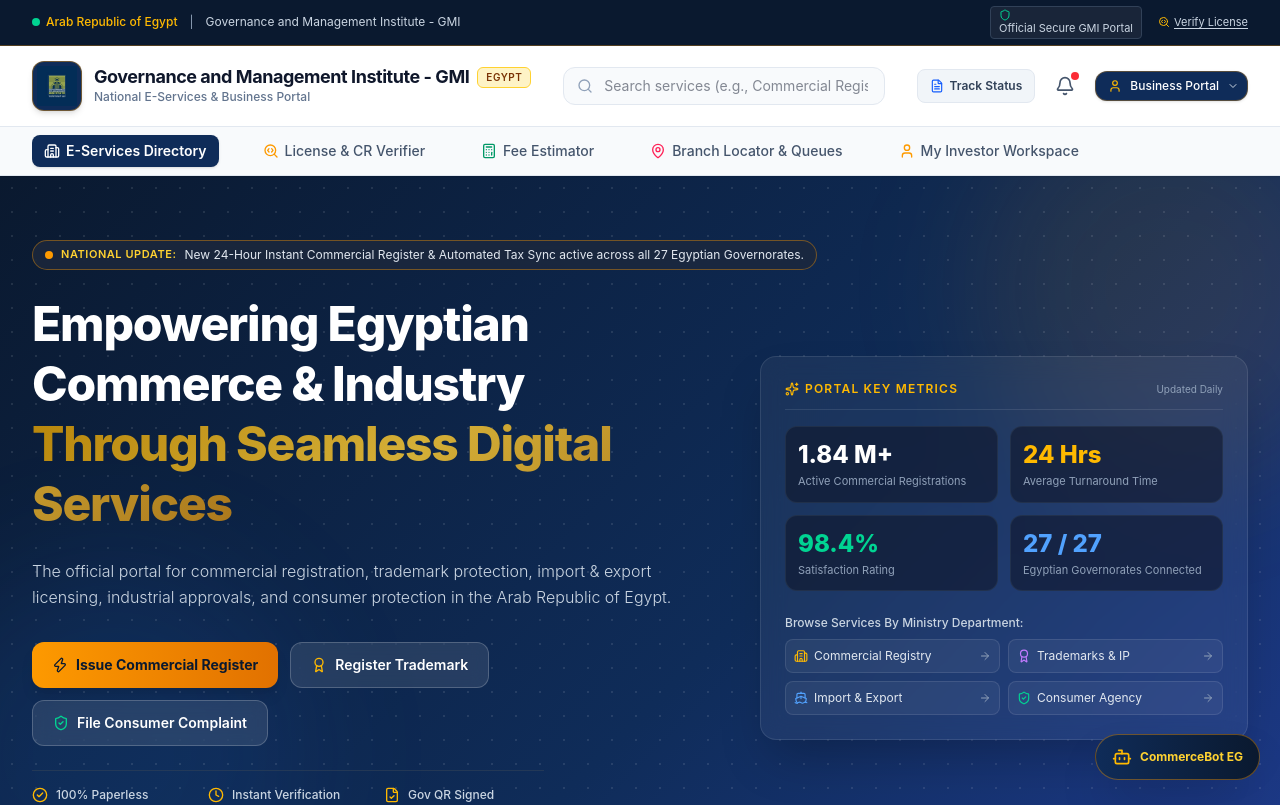
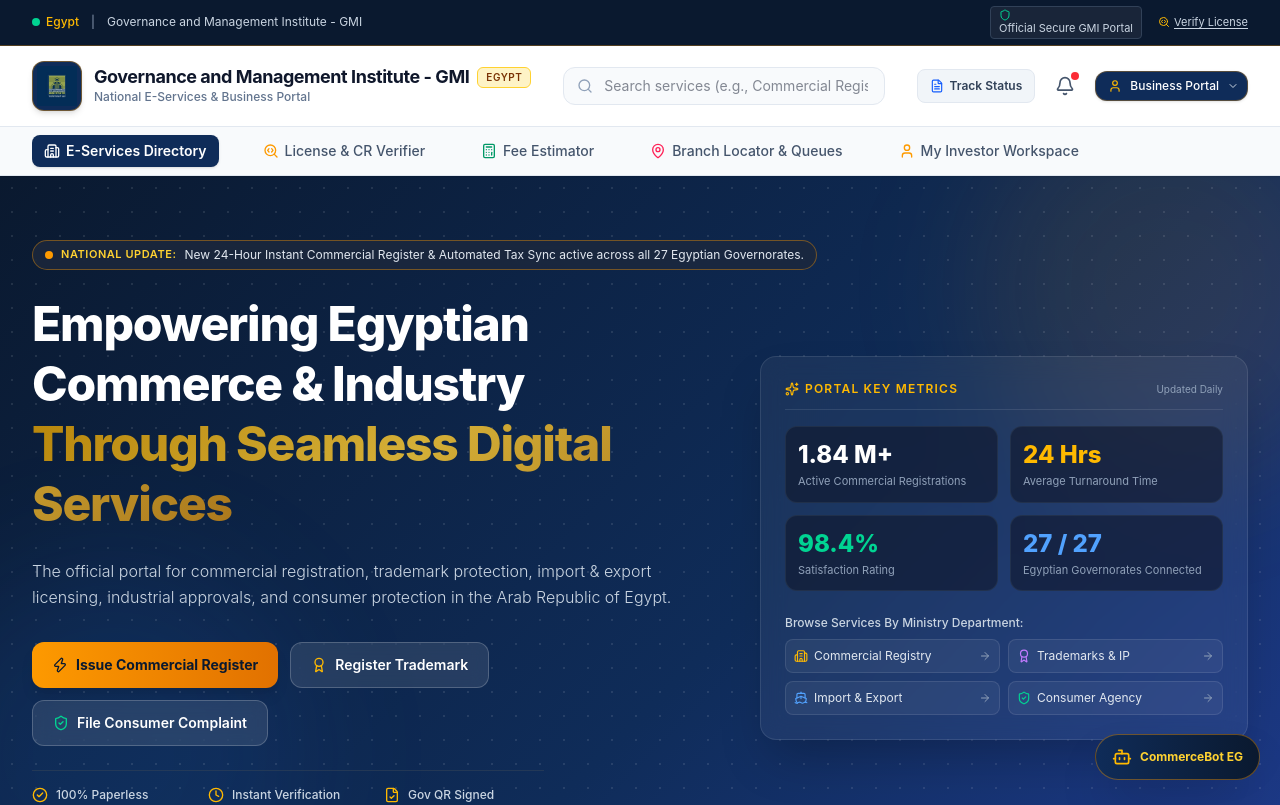
Before and after one commit to mohamedtaha152/ministry-commerce, a React (Vite) app: page / in a window 1280 px wide. Shown: the top 805 px of the page. Built offline with nearby package versions, Linux system fonts and the light colour scheme.

Commit message:
Update Navbar.jsx

```diff
--- a/src/components/Navbar.jsx
+++ b/src/components/Navbar.jsx
@@ -49,7 +49,7 @@ export default function Navbar({
         <div className="flex items-center gap-3">
           <span className="inline-flex items-center gap-1.5 font-medium text-amber-400">
             <span className="w-2 h-2 rounded-full bg-emerald-400 animate-pulse"></span>
-            Arab Republic of Egypt
+            Egypt
           </span>
           <span className="hidden md:inline text-slate-400">|</span>
           <span className="hidden md:inline text-slate-300">Governance and Management Institute - GMI</span>
```
